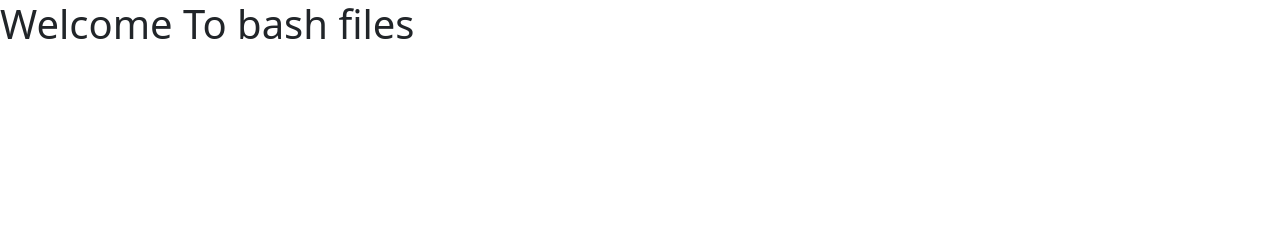
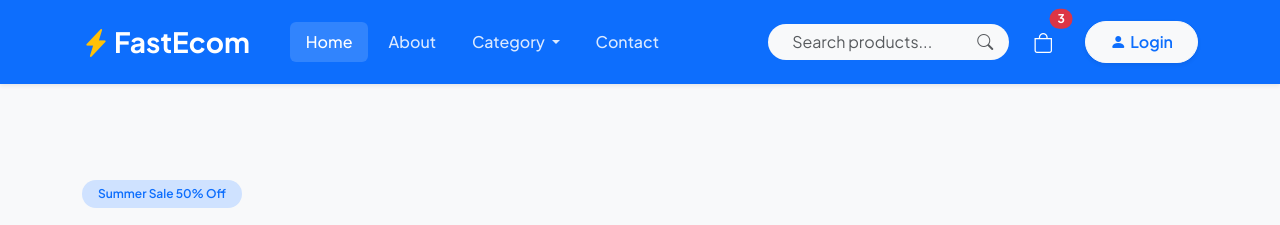
Before and after one commit to AryanBarot0011/Ecommerce_Django, a Django app: page / in a window 1280 px wide. Shown: the top 225 px of the page. Before the commit the page ends 39 px from the top, so only its background shows below. Run offline with Django 5.2, Linux system fonts and the light colour scheme; some libraries are stand-ins or nearby versions.

Commit message:
build home and bash page

```diff
--- a/ecommerce/settings.py
+++ b/ecommerce/settings.py
@@ -124,5 +124,9 @@ USE_TZ = True
 
 STATIC_URL = '/static/'
 
+STATICFILES_DIRS = [
+    BASE_DIR / 'static',
+]
+
 MEDIA_URL = '/media/'
 MEDIA_ROOT = BASE_DIR / 'media'
--- a/website/template/bash.html
+++ b/website/template/bash.html
@@ -6,14 +6,32 @@
 <head>
     <meta charset="UTF-8">
     <meta name="viewport" content="width=device-width, initial-scale=1.0">
-    <title>Document</title>
+    <title>{% block title %}FastEcom - Shop Online{% endblock %}</title>
 
+    <!-- Google Fonts -->
+    <link rel="preconnect" href="https://fonts.googleapis.com">
+    <link rel="preconnect" href="https://fonts.gstatic.com" crossorigin>
+    <link href="https://fonts.googleapis.com/css2?family=Plus+Jakarta+Sans:wght@300;400;500;600;700;800&display=swap" rel="stylesheet">
+
+    <!-- CSS Links -->
     <link rel="stylesheet" href="{% static 'CSS/bootstrap.min.css' %}">
+    <link rel="stylesheet" href="https://cdn.jsdelivr.net/npm/bootstrap-icons@1.11.3/font/bootstrap-icons.min.css">
+    <link rel="stylesheet" href="{% static 'CSS/all.css' %}">
+</head>
+<body class="d-flex flex-column min-vh-100 bg-light">
 
-</head>
-<body>
+    {% include 'partials/navbar.html' %}
 
-    <h1>Welcome To bash files</h1>
+    {% block content %}
+
+    {% endblock %}
+
+    {% include 'partials/cartoffcanvas.html' %}
+
+    {% include 'partials/footer.html' %}
+
+
+
 
     <script src="{% static 'JS/bootstrap.bundle.min.js' %}"></script>
 
--- /dev/null
+++ b/website/template/index.html
@@ -0,0 +1,32 @@
+{% extends 'bash.html' %}
+
+{% load static %}
+
+{% block title %}Home{% endblock %}
+
+{% block content %}
+
+ <!-- Main Content Area -->
+    <main class="flex-shrink-0 my-5">
+        <div class="container">
+
+            <!-- Default placeholder content if child template doesn't provide it -->
+            <div class="row align-items-center py-5">
+                <div class="col-lg-6 text-center text-lg-start mb-4 mb-lg-0">
+                    <span class="badge bg-primary-subtle text-primary px-3 py-2 rounded-pill fw-semibold mb-3">Summer Sale 50% Off</span>
+                    <h1 class="display-3 fw-bold text-dark mb-3 lh-sm">Your One-Stop Shop for Everything!</h1>
+                    <p class="lead text-muted mb-4">Discover the best deals on Electronics, Fashion, Home Decor, and more. Enjoy free shipping on orders over $50.</p>
+                    <div class="d-flex flex-wrap justify-content-center justify-content-lg-start gap-3">
+                        <a href="#" class="btn btn-primary btn-lg px-4 rounded-pill shadow-sm">Shop Now <i class="bi bi-arrow-right ms-2"></i></a>
+                        <a href="#" class="btn btn-outline-secondary btn-lg px-4 rounded-pill">Explore Categories</a>
+                    </div>
+                </div>
+                <div class="col-lg-6 text-center">
+                    <img src="https://images.unsplash.com/photo-1460925895917-afdab827c52f?auto=format&fit=crop&w=600&q=80" alt="Ecommerce Shopping" class="img-fluid rounded-4 shadow">
+                </div>
+            </div>
+        </div>
+    </main>
+
+
+{% endblock %}
--- /dev/null
+++ b/website/template/partials/cartoffcanvas.html
@@ -0,0 +1,58 @@
+ <!-- Offcanvas Cart -->
+    <div class="offcanvas offcanvas-end" tabindex="-1" id="offcanvasCart" aria-labelledby="offcanvasCartLabel">
+        <div class="offcanvas-header border-bottom">
+            <h5 class="offcanvas-title fw-bold" id="offcanvasCartLabel">
+                <i class="bi bi-bag-check-fill text-primary me-2"></i>Your Cart (3 items)
+            </h5>
+            <button type="button" class="btn-close" data-bs-dismiss="offcanvas" aria-label="Close"></button>
+        </div>
+        <div class="offcanvas-body d-flex flex-column justify-content-between">
+            <div class="cart-items-container">
+                <!-- Cart Item 1 -->
+                <div class="d-flex align-items-center mb-3 pb-3 border-bottom">
+                    <img src="https://images.unsplash.com/photo-1542291026-7eec264c27ff?auto=format&fit=crop&w=80&q=80" alt="Product Image" class="img-fluid rounded me-3" style="width: 60px; height: 60px; object-fit: cover;">
+                    <div class="flex-grow-1">
+                        <h6 class="mb-0 fw-semibold text-truncate" style="max-width: 150px;">Nike Air Max</h6>
+                        <small class="text-muted">Qty: 1</small>
+                    </div>
+                    <div class="text-end">
+                        <span class="fw-bold text-primary">$120.00</span>
+                        <button class="btn btn-sm text-danger d-block ms-auto mt-1 border-0 bg-transparent p-0"><i class="bi bi-trash"></i></button>
+                    </div>
+                </div>
+                <!-- Cart Item 2 -->
+                <div class="d-flex align-items-center mb-3 pb-3 border-bottom">
+                    <img src="https://images.unsplash.com/photo-1523275335684-37898b6baf30?auto=format&fit=crop&w=80&q=80" alt="Product Image" class="img-fluid rounded me-3" style="width: 60px; height: 60px; object-fit: cover;">
+                    <div class="flex-grow-1">
+                        <h6 class="mb-0 fw-semibold text-truncate" style="max-width: 150px;">Minimalist Watch</h6>
+                        <small class="text-muted">Qty: 2</small>
+                    </div>
+                    <div class="text-end">
+                        <span class="fw-bold text-primary">$85.00</span>
+                        <button class="btn btn-sm text-danger d-block ms-auto mt-1 border-0 bg-transparent p-0"><i class="bi bi-trash"></i></button>
+                    </div>
+                </div>
+            </div>
+
+            <!-- Cart Summary & Actions -->
+            <div class="cart-summary mt-auto pt-3 border-top">
+                <div class="d-flex justify-content-between mb-2">
+                    <span class="text-muted">Subtotal:</span>
+                    <span class="fw-semibold">$290.00</span>
+                </div>
+                <div class="d-flex justify-content-between mb-3">
+                    <span class="text-muted">Shipping:</span>
+                    <span class="text-success fw-semibold">Free</span>
+                </div>
+                <hr class="my-3">
+                <div class="d-flex justify-content-between mb-4">
+                    <span class="fw-bold fs-5">Total:</span>
+                    <span class="fw-bold fs-5 text-primary">$290.00</span>
+                </div>
+                <div class="d-grid gap-2">
+                    <a href="#" class="btn btn-primary rounded-pill py-2 fw-semibold shadow-sm">Proceed to Checkout</a>
+                    <button type="button" class="btn btn-outline-secondary rounded-pill py-2" data-bs-dismiss="offcanvas">Continue Shopping</button>
+                </div>
+            </div>
+        </div>
+    </div>
--- /dev/null
+++ b/website/template/partials/footer.html
@@ -0,0 +1,73 @@
+  <!-- Footer -->
+    <footer class="bg-dark text-light pt-5 pb-4 mt-auto">
+        <div class="container text-center text-md-start">
+            <div class="row">
+                <!-- Brand & Description -->
+                <div class="col-md-3 col-lg-3 col-xl-3 mx-auto mt-3">
+                    <h5 class="text-uppercase mb-4 font-weight-bold text-warning d-flex align-items-center justify-content-center justify-content-md-start">
+                        <i class="bi bi-lightning-charge-fill me-1"></i>FastEcom
+                    </h5>
+                    <p class="text-light small">
+                        FastEcom is your ultimate online shopping destination. Discover premium quality products at the best prices with lightning-fast delivery.
+                    </p>
+                    <div class="mt-4">
+                        <a href="#" class="btn btn-outline-light btn-sm rounded-circle me-2 social-icon"><i class="bi bi-facebook"></i></a>
+                        <a href="#" class="btn btn-outline-light btn-sm rounded-circle me-2 social-icon"><i class="bi bi-twitter-x"></i></a>
+                        <a href="#" class="btn btn-outline-light btn-sm rounded-circle me-2 social-icon"><i class="bi bi-instagram"></i></a>
+                        <a href="#" class="btn btn-outline-light btn-sm rounded-circle social-icon"><i class="bi bi-linkedin"></i></a>
+                    </div>
+                </div>
+
+                <!-- Quick Shop links -->
+                <div class="col-md-2 col-lg-2 col-xl-2 mx-auto mt-3 footer-links">
+                    <h6 class="text-uppercase mb-4 font-weight-bold text-white small">Quick Shop</h6>
+                    <p class="mb-2"><a href="#" class="text-light text-decoration-none footer-link small">Electronics</a></p>
+                    <p class="mb-2"><a href="#" class="text-light text-decoration-none footer-link small">Fashion & Apparel</a></p>
+                    <p class="mb-2"><a href="#" class="text-light text-decoration-none footer-link small">Home & Kitchen</a></p>
+                    <p class="mb-2"><a href="#" class="text-light text-decoration-none footer-link small">Special Offers</a></p>
+                </div>
+
+                <!-- Customer Service links -->
+                <div class="col-md-3 col-lg-2 col-xl-2 mx-auto mt-3 footer-links">
+                    <h6 class="text-uppercase mb-4 font-weight-bold text-white small">Customer Service</h6>
+                    <p class="mb-2"><a href="#" class="text-light text-decoration-none footer-link small">Your Account</a></p>
+                    <p class="mb-2"><a href="#" class="text-light text-decoration-none footer-link small">Shipping Rates</a></p>
+                    <p class="mb-2"><a href="#" class="text-light text-decoration-none footer-link small">Returns & Refunds</a></p>
+                    <p class="mb-2"><a href="#" class="text-light text-decoration-none footer-link small">Help Center</a></p>
+                </div>
+
+                <!-- Contact Info -->
+                <div class="col-md-4 col-lg-3 col-xl-3 mx-auto mt-3 text-light">
+                    <h6 class="text-uppercase mb-4 font-weight-bold text-white small">Contact Info</h6>
+                    <p class="small d-flex align-items-center justify-content-center justify-content-md-start mb-2">
+                        <i class="bi bi-geo-alt-fill me-3 text-warning"></i> 123 Tech Avenue, New York, NY 10001
+                    </p>
+                    <p class="small d-flex align-items-center justify-content-center justify-content-md-start mb-2">
+                        <i class="bi bi-envelope-fill me-3 text-warning"></i> support@fastecom.com
+                    </p>
+                    <p class="small d-flex align-items-center justify-content-center justify-content-md-start mb-2">
+                        <i class="bi bi-telephone-fill me-3 text-warning"></i> +1 (555) 234-5678
+                    </p>
+                </div>
+            </div>
+
+            <hr class="mb-4 mt-5 border-secondary">
+
+            <!-- Bottom Copyright & payment methods -->
+            <div class="row align-items-center">
+                <div class="col-md-7 col-lg-8">
+                    <p class="text-center text-md-start text-light small mb-0">
+                        © 2026 Copyright: <strong class="text-white">FastEcom</strong>. All rights reserved.
+                    </p>
+                </div>
+                <div class="col-md-5 col-lg-4">
+                    <div class="text-center text-md-end footer-payments small">
+                        <span class="text-light me-2 small">We Accept:</span>
+                        <i class="bi bi-credit-card-2-back fs-5 mx-1 text-white" title="Credit Card"></i>
+                        <i class="bi bi-paypal fs-5 mx-1 text-white" title="PayPal"></i>
+                        <i class="bi bi-wallet2 fs-5 mx-1 text-white" title="Digital Wallet"></i>
+                    </div>
+                </div>
+            </div>
+        </div>
+    </footer>
--- /dev/null
+++ b/website/template/partials/navbar.html
@@ -0,0 +1,95 @@
+ <!-- Navigation Bar -->
+    <nav class="navbar navbar-expand-lg navbar-dark bg-header shadow-sm py-3 sticky-top">
+        <div class="container">
+            <!-- Brand Logo -->
+            <a class="navbar-brand fs-3 fw-bold d-flex align-items-center" href="/">
+                <i class="bi bi-lightning-charge-fill text-warning me-1"></i>FastEcom
+            </a>
+
+            <!-- Mobile Toggler and Cart Group -->
+            <div class="d-flex align-items-center gap-2 d-lg-none">
+                <!-- Cart Button (Mobile Header) -->
+                <button class="btn btn-cart position-relative text-white border-0 p-2 me-1" type="button" data-bs-toggle="offcanvas" data-bs-target="#offcanvasCart" aria-controls="offcanvasCart">
+                    <i class="bi bi-bag fs-5"></i>
+                    <span class="position-absolute top-0 start-100 translate-middle badge rounded-pill bg-danger" style="margin-top: 5px; margin-left: -5px;">
+                        3
+                        <span class="visually-hidden">cart items</span>
+                    </span>
+                </button>
+
+                <!-- Mobile Toggle (Triggers Offcanvas Navbar) -->
+                <button class="navbar-toggler border-0" type="button" data-bs-toggle="offcanvas" data-bs-target="#offcanvasNavbar" aria-controls="offcanvasNavbar" aria-label="Toggle navigation">
+                    <span class="navbar-toggler-icon"></span>
+                </button>
+            </div>
+
+            <!-- Offcanvas Navbar -->
+            <div class="offcanvas offcanvas-lg offcanvas-start bg-header text-white" tabindex="-1" id="offcanvasNavbar" aria-labelledby="offcanvasNavbarLabel">
+                <!-- Offcanvas Header (Visible only on mobile/tablet) -->
+                <div class="offcanvas-header border-bottom border-light border-opacity-10 d-lg-none">
+                    <h5 class="offcanvas-title fw-bold text-white d-flex align-items-center" id="offcanvasNavbarLabel">
+                        <i class="bi bi-lightning-charge-fill text-warning me-1"></i>FastEcom
+                    </h5>
+                    <button type="button" class="btn-close btn-close-white" data-bs-dismiss="offcanvas" aria-label="Close"></button>
+                </div>
+
+                <!-- Offcanvas Body -->
+                <div class="offcanvas-body d-flex flex-column flex-lg-row align-items-lg-center p-4 p-lg-0 w-100">
+                    <!-- Navbar Links -->
+                    <ul class="navbar-nav mb-4 mb-lg-0 ms-lg-4 gap-1 order-2 order-lg-1 me-lg-auto">
+                        <li class="nav-item">
+                            <a class="nav-link active navigation-link" aria-current="page" href="/">Home</a>
+                        </li>
+                        <li class="nav-item">
+                            <a class="nav-link navigation-link" href="#">About</a>
+                        </li>
+                        <!-- Category Dropdown -->
+                        <li class="nav-item dropdown">
+                            <a class="nav-link dropdown-toggle navigation-link" href="#" id="navbarDropdown" role="button" data-bs-toggle="dropdown" aria-expanded="false">
+                                Category
+                            </a>
+                            <ul class="dropdown-menu border-0 shadow mt-lg-2" aria-labelledby="navbarDropdown">
+                                <li><a class="dropdown-item py-2" href="#">Electronics</a></li>
+                                <li><a class="dropdown-item py-2" href="#">Fashion & Apparel</a></li>
+                                <li><a class="dropdown-item py-2" href="#">Home & Kitchen</a></li>
+                                <li><a class="dropdown-item py-2" href="#">Beauty & Health</a></li>
+                                <li><hr class="dropdown-divider"></li>
+                                <li><a class="dropdown-item py-2 fw-semibold text-primary" href="#">All Categories</a></li>
+                            </ul>
+                        </li>
+                        <li class="nav-item">
+                            <a class="nav-link navigation-link" href="#">Contact</a>
+                        </li>
+                    </ul>
+
+                    <!-- Desktop Right Side Group (Search, Cart & Login) -->
+                    <div class="desktop-right-group order-1 order-lg-2">
+                        <!-- Search & Cart Group -->
+                        <div class="search-cart-group d-flex align-items-center gap-2 order-1 mb-4 mb-lg-0">
+                            <!-- Search Form -->
+                            <form class="d-flex position-relative flex-grow-1 flex-lg-grow-0" role="search" style="max-width: 320px;">
+                                <input class="form-search form-control bg-light border-0 rounded-pill px-4" type="search" placeholder="Search products..." aria-label="Search" style="width: 100%; max-width: 100%;">
+                                <button class="btn btn-search position-absolute end-0 top-0 bottom-0 border-0 text-muted px-3" type="submit">
+                                    <i class="bi bi-search"></i>
+                                </button>
+                            </form>
+
+                            <!-- Cart Button (Triggers Offcanvas Cart) -->
+                            <button class="btn btn-cart position-relative text-white border-0 p-2 ms-2 d-none d-lg-block" type="button" data-bs-toggle="offcanvas" data-bs-target="#offcanvasCart" aria-controls="offcanvasCart">
+                                <i class="bi bi-bag fs-5"></i>
+                                <span class="position-absolute top-0 start-100 translate-middle badge rounded-pill bg-danger">
+                                    3
+                                    <span class="visually-hidden">cart items</span>
+                                </span>
+                            </button>
+                        </div>
+
+                        <!-- Login Button -->
+                        <a href="#" class="btn btn-login btn-light rounded-pill px-4 py-2 fw-semibold text-primary shadow-sm order-3 mt-auto mt-lg-0 justify-content-center">
+                            <i class="bi bi-person-fill me-1"></i>Login
+                        </a>
+                    </div>
+                </div>
+            </div>
+        </div>
+    </nav>
--- a/website/urls.py
+++ b/website/urls.py
@@ -2,5 +2,5 @@ from django.urls import path , include
 from . import views
 
 urlpatterns = [
-    path('',views.bash,name="bash"),
+    path('',views.index,name="index"),
 ]
--- a/website/views.py
+++ b/website/views.py
@@ -2,5 +2,5 @@ from django.shortcuts import render
 
 # Create your views here.
 
-def bash(request):
-    return render(request,'bash.html')
+def index(request):
+    return render(request,'index.html')
```
Also changed, not shown: static/CSS/all.css (added).
